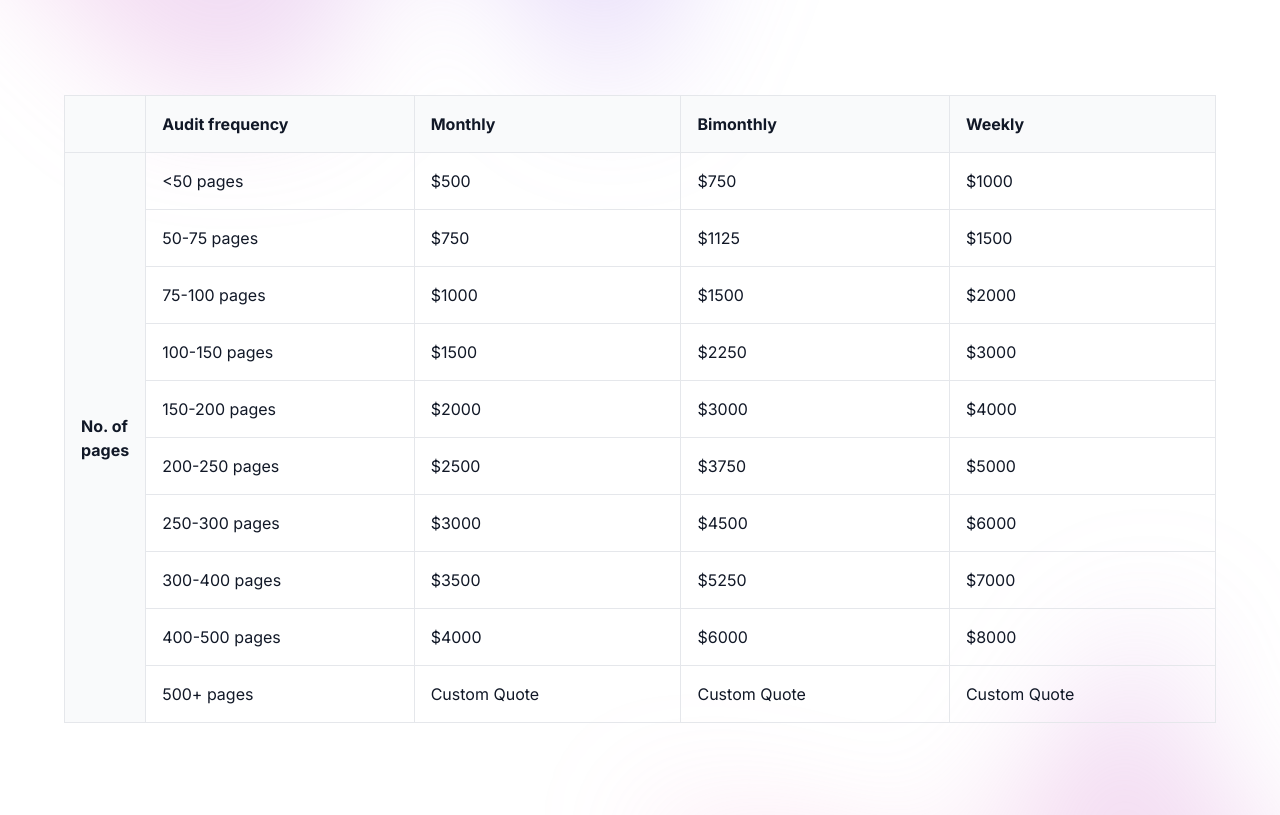
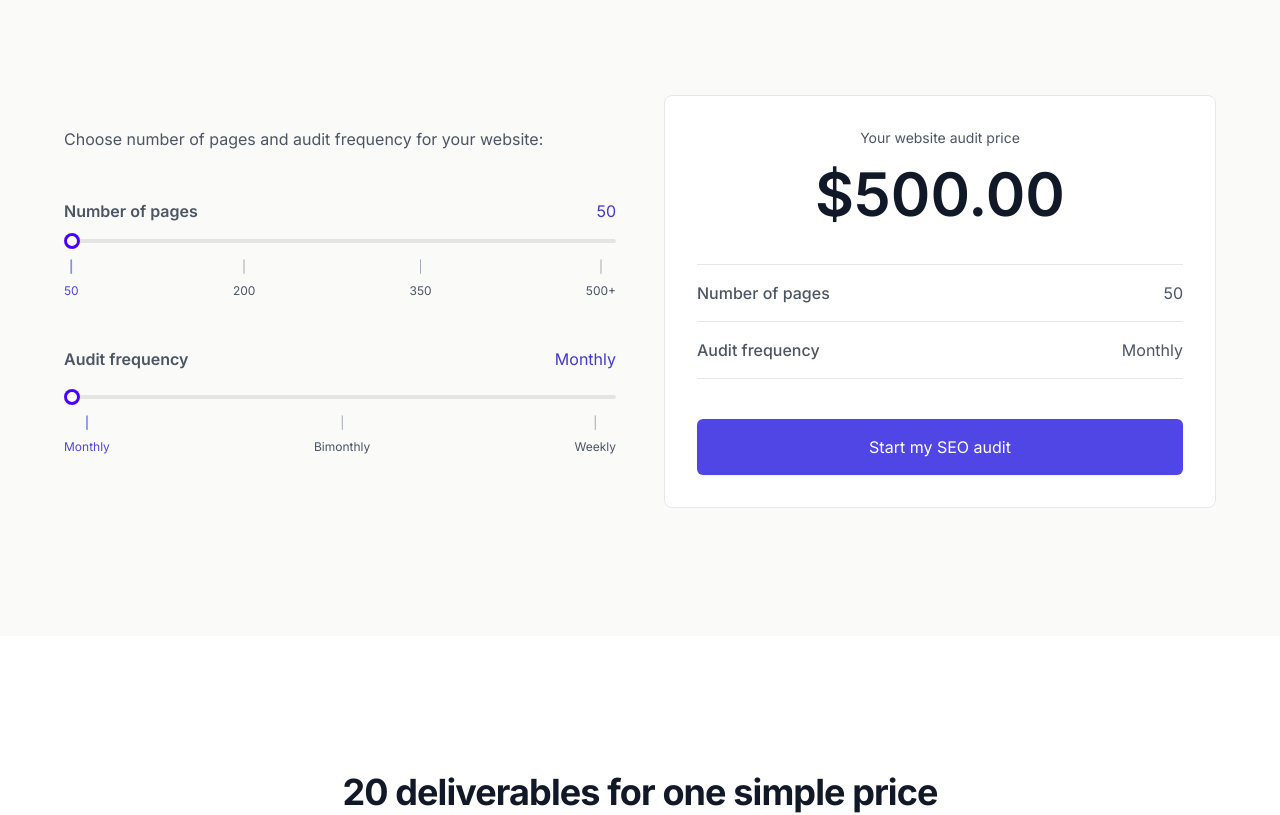
Before and after one commit to Serp-Sprint-SEO/website, a Next.js app: page / in a window 1280 px wide. Shown: the part 9980-10795 px from the top of the page. Built offline with nearby package versions, Linux system fonts and the light colour scheme.

Commit message:
New: update pricing section

```diff
--- a/package.json
+++ b/package.json
@@ -23,6 +23,8 @@
     "@types/node": "^20",
     "@types/react": "^19",
     "@types/react-dom": "^19",
+    "autoprefixer": "^10.4.15",
+    "daisyui": "^4.0.5",
     "eslint": "^9",
     "eslint-config-next": "15.3.5",
     "postcss": "^8",
--- a/src/app/components/PricingMatrixSection.tsx
+++ b/src/app/components/PricingMatrixSection.tsx
@@ -1,168 +1,195 @@
-type RowDataKey = "frequency" | "monthly" | "bimonthly" | "weekly";
+"use client";
+import { useState } from "react";
 
-interface ColumnData {
-  header: string;
-  key: RowDataKey;
+const auditFrequencies: string[] = ["monthly", "bimonthly", "weekly"];
+
+const numberOfPages = [50, 200, 350, 500];
+
+export default function PricingMatrixSection() {
+  const [pages, setPages] = useState("50");
+  const [frequency, setFrequency] = useState("1");
+
+  const calculateAuditPrice = () => {
+    const numberOfPages = Number(pages);
+    const auditFrequency = Number(frequency);
+
+    let totalAmount = numberOfPages * 10;
+
+    if (auditFrequency === 2) {
+      totalAmount = totalAmount * 1.5;
     }
 
-const columns: ColumnData[] = [
-  {
-    header: "Audit frequency",
-    key: "frequency",
-  },
-  {
-    header: "Monthly",
-    key: "monthly",
-  },
-  {
-    header: "Bimonthly",
-    key: "bimonthly",
-  },
-  {
-    header: "Weekly",
-    key: "weekly",
-  },
-];
+    if (auditFrequency === 3) {
+      totalAmount = totalAmount * 2;
+    }
 
-const rows: Record<RowDataKey, string>[] = [
-  {
-    frequency: "<50 pages",
-    monthly: "$500",
-    bimonthly: "$750",
-    weekly: "$1000",
-  },
-  {
-    frequency: "50-75 pages",
-    monthly: "$750",
-    bimonthly: "$1125",
-    weekly: "$1500",
-  },
-  {
-    frequency: "75-100 pages",
-    monthly: "$1000",
-    bimonthly: "$1500",
-    weekly: "$2000",
-  },
-  {
-    frequency: "100-150 pages",
-    monthly: "$1500",
-    bimonthly: "$2250",
-    weekly: "$3000",
-  },
-  {
-    frequency: "150-200 pages",
-    monthly: "$2000",
-    bimonthly: "$3000",
-    weekly: "$4000",
-  },
-  {
-    frequency: "200-250 pages",
-    monthly: "$2500",
-    bimonthly: "$3750",
-    weekly: "$5000",
-  },
-  {
-    frequency: "250-300 pages",
-    monthly: "$3000",
-    bimonthly: "$4500",
-    weekly: "$6000",
-  },
-  {
-    frequency: "300-400 pages",
-    monthly: "$3500",
-    bimonthly: "$5250",
-    weekly: "$7000",
-  },
-  {
-    frequency: "400-500 pages",
-    monthly: "$4000",
-    bimonthly: "$6000",
-    weekly: "$8000",
-  },
-  {
-    frequency: "500+ pages",
-    monthly: "Custom Quote",
-    bimonthly: "Custom Quote",
-    weekly: "Custom Quote",
-  },
-];
+    const formattedAmount = totalAmount.toLocaleString("en-US", {
+      style: "currency",
+      currency: "USD",
+    });
 
-export default function PricingMatrixSection() {
+    return formattedAmount;
+  };
+
   return (
-    <div id="pricing" className="bg-white">
+    <div id="pricing" className="bg-stone-50">
       <div className="relative isolate px-6 py-24 sm:py-32 lg:px-8">
-        <div
-          aria-hidden="true"
-          className="absolute inset-x-0 -top-40 -z-10 transform-gpu overflow-hidden blur-3xl sm:-top-80"
-        >
-          <div
-            style={{
-              clipPath:
-                "polygon(74.1% 44.1%, 100% 61.6%, 97.5% 26.9%, 85.5% 0.1%, 80.7% 2%, 72.5% 32.5%, 60.2% 62.4%, 52.4% 68.1%, 47.5% 58.3%, 45.2% 34.5%, 27.5% 76.7%, 0.1% 64.9%, 17.9% 100%, 27.6% 76.8%, 76.1% 97.7%, 74.1% 44.1%)",
-            }}
-            className="relative left-[calc(50%-11rem)] aspect-[1155/678] w-[36.125rem] -translate-x-1/2 rotate-[30deg] bg-gradient-to-tr from-[#ff80b5] to-[#9089fc] opacity-30 sm:left-[calc(50%-30rem)] sm:w-[72.1875rem]"
-          />
-        </div>
         <div className="mx-auto max-w-7xl px-6 lg:px-8">
           <div className="mx-auto max-w-2xl lg:text-center">
             <h2 className="mt-2 text-3xl font-bold tracking-tight text-gray-900 sm:text-4xl">
               Our pricing matrix
             </h2>
             <p className="mt-6 text-lg leading-8 text-gray-600">
-              Our pricing depends on two things only: your website&apos;s size and the audit frequency.
+              Our pricing depends on two things only: your website&apos;s size
+              and the audit frequency.
             </p>
           </div>
-          <div className="mx-auto mt-16 max-w-2xl sm:mt-20 lg:mt-24 lg:max-w-none overflow-auto">
-            <table className="table-fixed">
-              <thead>
-                <tr>
-                  <th className="border bg-gray-50"></th>
-                  {columns.map((column) => (
-                    <th
-                      key={column.key}
-                      className="text-gray-900 w-1/4 border p-4 text-left  bg-gray-50"
+          <div className="mx-auto mt-16 max-w-2xl sm:mt-20 lg:mt-24 lg:max-w-none grid grid-cols-1 gap-12 md:grid-cols-2">
+            <div className="flex flex-col py-8 gap-y-12">
+              <h3 className="text-gray-600 text-base">
+                Choose number of pages and audit frequency for your website:
+              </h3>
+              <div className="flex flex-col gap-y-2">
+                <div className="flex justify-between">
+                  <span className="text-gray-600 font-semibold">
+                    Number of pages
+                  </span>
+                  <span className="text-indigo-700">
+                    {pages === "500" ? "500+" : pages}
+                  </span>
+                </div>
+                <div className="w-full">
+                  <input
+                    type="range"
+                    min={50}
+                    max="500"
+                    className="range range-xs range-primary w-full"
+                    step="25"
+                    onChange={(e) => setPages(e.target.value)}
+                    value={pages}
+                  />
+                  <div className="flex justify-between mt-1 text-xs">
+                    {numberOfPages.map((page) => {
+                      const isPageRangePassed = Number(pages) >= page;
+                      return (
+                        <div
+                          key={page}
+                          className="flex flex-col gap-y-2 items-center"
                         >
-                      {column.header}
-                    </th>
-                  ))}
-                </tr>
-              </thead>
-              <tbody>
-                {rows.map((row, index) => (
-                  <tr key={`pm-${index}`}>
-                    {index === 0 && (
-                      <td
-                        rowSpan={rows.length}
-                        className="text-gray-900 border p-4 font-bold bg-gray-50"
+                          <span
+                            className={
+                              isPageRangePassed
+                                ? "text-indigo-400 font-bold"
+                                : "text-gray-400"
+                            }
                           >
-                        No. of pages
-                      </td>
-                    )}
-                    {columns.map((column: ColumnData) => (
-                      <td
-                        className="text-gray-900 border p-4"
-                        key={`${column.key}-${index}`}
+                            |
+                          </span>
+                          <span
+                            className={
+                              isPageRangePassed
+                                ? "text-indigo-600"
+                                : "text-gray-600"
+                            }
                           >
-                        {row[column.key]}
-                      </td>
-                    ))}
-                  </tr>
-                ))}
-              </tbody>
-            </table>
+                            {page === 500 ? "500+" : page}
+                          </span>
+                        </div>
+                      );
+                    })}
                   </div>
                 </div>
+              </div>
+              <div className="flex flex-col gap-y-4">
+                <div className="flex justify-between">
+                  <span className="text-gray-600 font-semibold">
+                    Audit frequency
+                  </span>
+                  <span className="text-indigo-700 capitalize">
+                    {auditFrequencies[Number(frequency) - 1]}
+                  </span>
+                </div>
+                <div className="w-full">
+                  <input
+                    type="range"
+                    min={1}
+                    max="3"
+                    className="range range-xs range-primary w-full"
+                    step="1"
+                    onChange={(e) => setFrequency(e.target.value)}
+                    value={frequency}
+                  />
+                  <div className="flex justify-between mt-1 text-xs">
+                    {auditFrequencies.map((auditFrequency) => {
+                      const isSelected =
+                        auditFrequencies[Number(frequency) - 1] ===
+                        auditFrequency;
+                      return (
                         <div
-          aria-hidden="true"
-          className="absolute inset-x-0 top-[calc(100%-13rem)] -z-10 transform-gpu overflow-hidden blur-3xl sm:top-[calc(100%-30rem)]"
+                          key={auditFrequency}
+                          className="flex flex-col gap-y-2 items-center"
                         >
-          <div
-            style={{
-              clipPath:
-                "polygon(74.1% 44.1%, 100% 61.6%, 97.5% 26.9%, 85.5% 0.1%, 80.7% 2%, 72.5% 32.5%, 60.2% 62.4%, 52.4% 68.1%, 47.5% 58.3%, 45.2% 34.5%, 27.5% 76.7%, 0.1% 64.9%, 17.9% 100%, 27.6% 76.8%, 76.1% 97.7%, 74.1% 44.1%)",
-            }}
-            className="relative left-[calc(50%+3rem)] aspect-[1155/678] w-[36.125rem] -translate-x-1/2 bg-gradient-to-tr from-[#ff80b5] to-[#9089fc] opacity-30 sm:left-[calc(50%+36rem)] sm:w-[72.1875rem]"
-          />
+                          <span
+                            className={
+                              isSelected
+                                ? "text-indigo-400 font-bold"
+                                : "text-gray-400"
+                            }
+                          >
+                            |
+                          </span>
+                          <span
+                            className={
+                              isSelected
+                                ? "text-indigo-600 capitalize"
+                                : "text-gray-600 capitalize"
+                            }
+                          >
+                            {auditFrequency}
+                          </span>
+                        </div>
+                      );
+                    })}
+                  </div>
+                </div>
+              </div>
+            </div>
+            <div className="bg-white border p-8 rounded-lg">
+              <div className="flex flex-col items-center gap-y-4">
+                <span className="text-gray-600 text-sm">
+                  Your website audit price
+                </span>
+                <span className="text-gray-900 text-6xl font-semibold">
+                  {calculateAuditPrice()}
+                </span>
+              </div>
+              <hr className="mt-10" />
+              <div className="flex justify-between mt-4">
+                <span className="text-gray-600 font-medium">
+                  Number of pages
+                </span>
+                <span className="text-gray-600">
+                  {pages === "500" ? "500+" : pages}
+                </span>
+              </div>
+              <hr className="mt-4" />
+              <div className="flex justify-between mt-4">
+                <span className="text-gray-600 font-medium">
+                  Audit frequency
+                </span>
+                <span className="text-gray-600 capitalize">
+                  {auditFrequencies[Number(frequency) - 1]}
+                </span>
+              </div>
+              <hr className="mt-4" />
+              <button
+                onClick={() => {}}
+                className="mt-10 block w-full rounded-md bg-indigo-600 px-3 py-4 text-center text-md text-white shadow-sm hover:bg-indigo-500 focus-visible:outline focus-visible:outline-2 focus-visible:outline-offset-2 focus-visible:outline-indigo-600"
+              >
+                Start my SEO audit
+              </button>
+            </div>
+          </div>
         </div>
       </div>
     </div>
--- a/src/app/globals.css
+++ b/src/app/globals.css
@@ -1,6 +1,7 @@
 @tailwind base;
 @tailwind components;
 @tailwind utilities;
+@plugin "daisyui";
 
 :root {
   --foreground-rgb: 0, 0, 0;
@@ -30,6 +31,10 @@ body {
   .text-balance {
     text-wrap: balance;
   }
+}
+
+::-webkit-slider-thumb {
+  background-color: #fff !important;
 }
 
 .accordion-trigger {
--- a/tailwind.config.ts
+++ b/tailwind.config.ts
@@ -1,4 +1,5 @@
 import type { Config } from "tailwindcss";
+import daisyui from "daisyui"
 
 const config: Config = {
   content: [
@@ -15,6 +16,8 @@ const config: Config = {
       },
     },
   },
-  plugins: [],
+  plugins: [
+    daisyui,
+  ],
 };
 export default config;
```
Also changed, not shown: 1 other file (tests, documents, lock files or other folders). Lines whose indentation alone changed are shown as unchanged.
